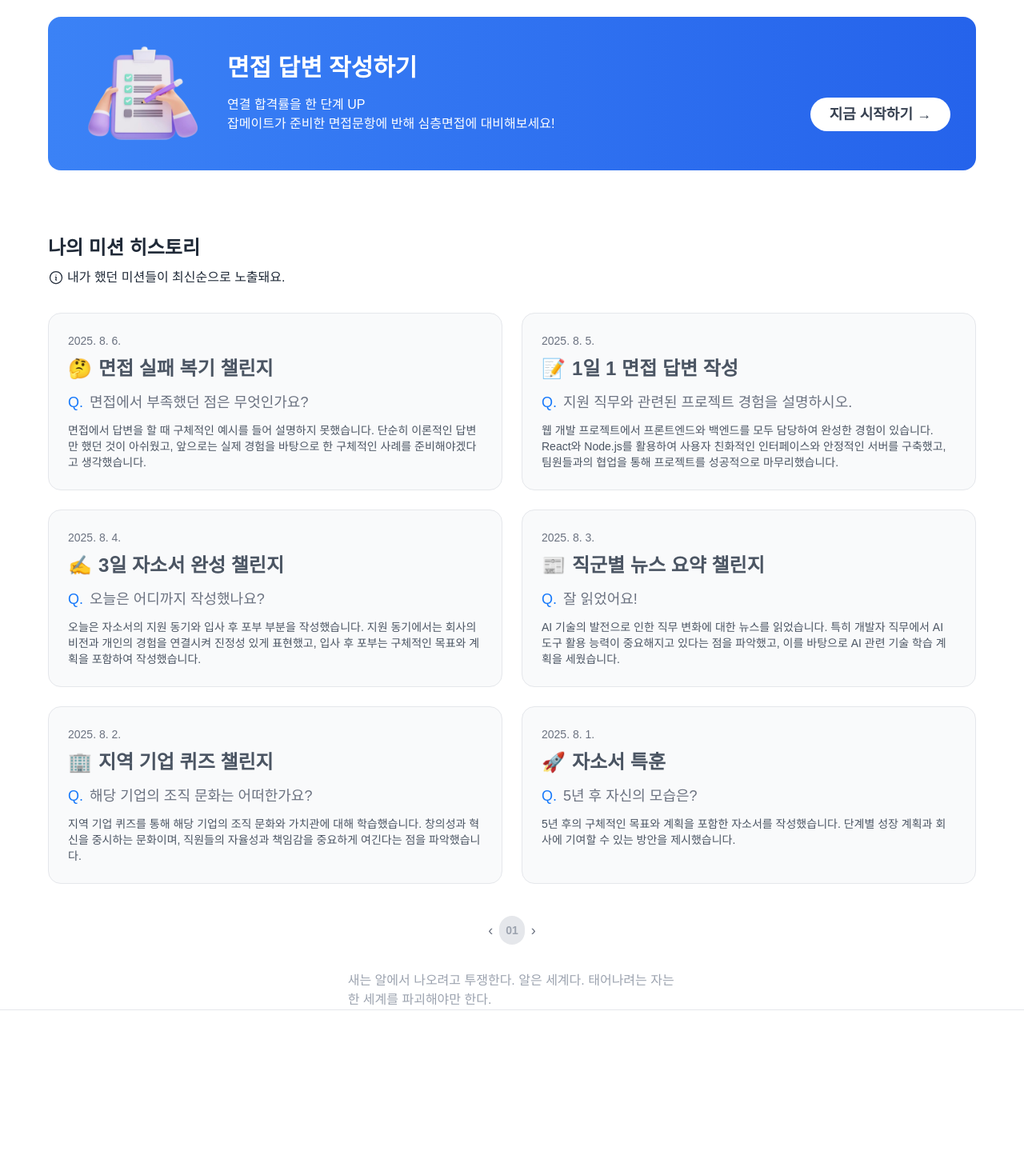
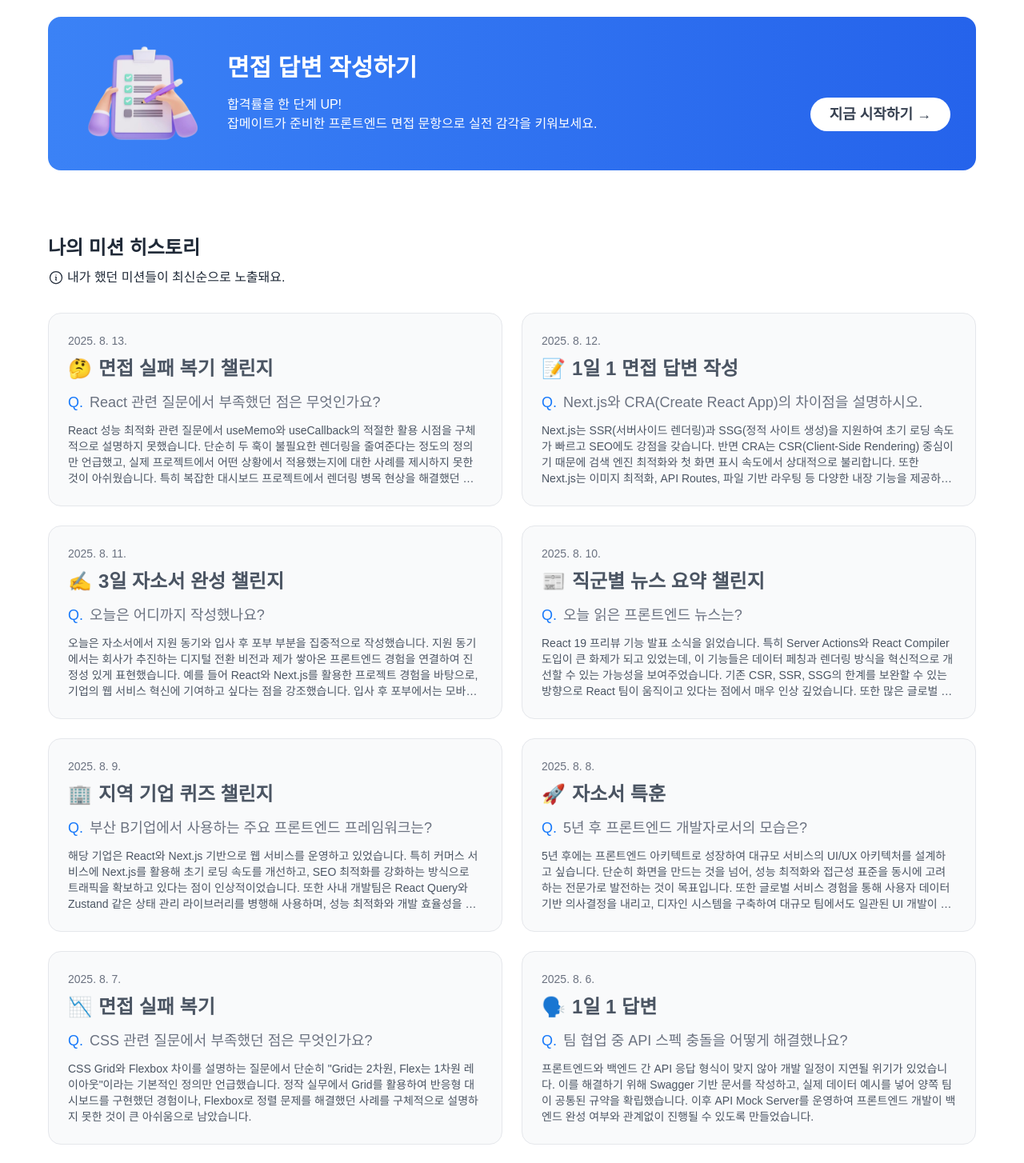
Before and after one commit to JOBaboso/Jobaboso-front, a React (Vite) app: page /mission in a window 1280 px wide. Shown: the part 281-1735 px from the top of the page at 80% size. Before the commit the page ends 1544 px from the top, so only its background shows below. Built offline with nearby package versions, Linux system fonts and the light colour scheme; no server answers.

Commit message:
feat : 미션 목 데이터 완료

```diff
--- a/src/mocks/missionData.ts
+++ b/src/mocks/missionData.ts
@@ -23,12 +23,13 @@ export const todayMission: Mission = {
   id: '1',
   title: '면접 답변 작성하기',
   description:
-    '연결 합격률을 한 단계 UP\n잡메이트가 준비한 면접문항에 반해 심층면접에 대비해보세요!',
+    '합격률을 한 단계 UP!\n잡메이트가 준비한 프론트엔드 면접 문항으로 실전 감각을 키워보세요.',
   buttonText: '지금 시작하기 →',
   icon: '/mission.svg',
-  guide: '예상 면접 질문에 답변을 작성하고, 나만의 답변 템플릿을 쌓아가세요! 지원 직무와 관련된 실제 질문을 바탕으로 연습하면서, 자신만의 이야기로 면접을 준비할 수 있어요.',
-  question: '상사가 부정한 행동을 저지른다면?',
-  content: '자유롭게 답변을 작성해보세요!'
+  guide:
+    'React, TypeScript, 성능 최적화, 웹 접근성 등 실제 면접에서 자주 묻는 질문에 답변을 작성해보세요. 경험을 코드와 함께 정리하면 더 설득력 있는 답변이 됩니다.',
+  question: 'React 18의 주요 변경사항과 그 의미는 무엇인가요?',
+  content: '자유롭게 답변을 작성해보세요!',
 };
 
 export const missionHistory: MissionHistory[] = [
@@ -36,60 +37,110 @@ export const missionHistory: MissionHistory[] = [
     id: '1',
     title: '면접 실패 복기 챌린지',
     emoji: '🤔',
-    question: '면접에서 부족했던 점은 무엇인가요?',
-    date: '2025. 8. 6.',
+    question: 'React 관련 질문에서 부족했던 점은 무엇인가요?',
+    date: '2025. 8. 13.',
     content:
-      '면접에서 답변을 할 때 구체적인 예시를 들어 설명하지 못했습니다. 단순히 이론적인 답변만 했던 것이 아쉬웠고, 앞으로는 실제 경험을 바탕으로 한 구체적인 사례를 준비해야겠다고 생각했습니다.',
-    guide: '면접 실패 경험을 통해 부족했던 점을 객관적으로 분석하고, 이를 극복하기 위한 구체적인 계획을 세워보세요. 실패는 성장의 기회입니다.'
+      'React 성능 최적화 관련 질문에서 useMemo와 useCallback의 적절한 활용 시점을 구체적으로 설명하지 못했습니다. 단순히 두 훅이 불필요한 렌더링을 줄여준다는 정도의 정의만 언급했고, 실제 프로젝트에서 어떤 상황에서 적용했는지에 대한 사례를 제시하지 못한 것이 아쉬웠습니다. 특히 복잡한 대시보드 프로젝트에서 렌더링 병목 현상을 해결했던 경험을 충분히 풀어내지 못해 설득력이 떨어졌다고 느꼈습니다.',
+    guide:
+      '실제 프로젝트에서 성능 최적화를 적용한 사례를 코드와 함께 정리해두면, 구체적이고 신뢰감 있는 답변이 가능합니다. 단순히 이론적 지식을 나열하는 것보다 "문제 → 접근 방식 → 코드 예시 → 개선된 결과" 순으로 구조화하여 설명하면 더욱 효과적입니다. 면접 준비 과정에서 과거 프로젝트 로그와 성능 모니터링 자료를 기반으로 스토리를 만들어두면 좋습니다.',
   },
   {
     id: '2',
     title: '1일 1 면접 답변 작성',
     emoji: '📝',
-    question: '지원 직무와 관련된 프로젝트 경험을 설명하시오.',
-    date: '2025. 8. 5.',
+    question: 'Next.js와 CRA(Create React App)의 차이점을 설명하시오.',
+    date: '2025. 8. 12.',
     content:
-      '웹 개발 프로젝트에서 프론트엔드와 백엔드를 모두 담당하여 완성한 경험이 있습니다. React와 Node.js를 활용하여 사용자 친화적인 인터페이스와 안정적인 서버를 구축했고, 팀원들과의 협업을 통해 프로젝트를 성공적으로 마무리했습니다.',
-    guide: 'AI가 제시한 면접 질문에 대해 구체적이고 체계적으로 답변을 작성해보세요. 실제 경험을 바탕으로 한 구체적인 사례를 포함하면 더욱 설득력 있는 답변이 됩니다.'
+      'Next.js는 SSR(서버사이드 렌더링)과 SSG(정적 사이트 생성)을 지원하여 초기 로딩 속도가 빠르고 SEO에도 강점을 갖습니다. 반면 CRA는 CSR(Client-Side Rendering) 중심이기 때문에 검색 엔진 최적화와 첫 화면 표시 속도에서 상대적으로 불리합니다. 또한 Next.js는 이미지 최적화, API Routes, 파일 기반 라우팅 등 다양한 내장 기능을 제공하지만 CRA는 기본적인 빌드 환경만 제공하기 때문에 개발자가 직접 세팅을 더 많이 해야 하는 차이가 있습니다.',
+    guide:
+      '기술 비교형 질문에는 장단점을 단순 나열하는 것을 넘어서, 실제 프로젝트에서 어떤 선택을 했고 그 결과 어떤 장점을 얻었는지까지 포함하면 설득력이 높아집니다. 예를 들어 "블로그 서비스에서는 SEO가 중요하기 때문에 Next.js를 사용했다. 덕분에 검색 노출률이 개선되었고 트래픽이 늘어났다" 같은 경험을 답변에 추가하면 훨씬 강력한 답변이 됩니다.',
   },
   {
     id: '3',
     title: '3일 자소서 완성 챌린지',
     emoji: '✍️',
     question: '오늘은 어디까지 작성했나요?',
-    date: '2025. 8. 4.',
+    date: '2025. 8. 11.',
     content:
-      '오늘은 자소서의 지원 동기와 입사 후 포부 부분을 작성했습니다. 지원 동기에서는 회사의 비전과 개인의 경험을 연결시켜 진정성 있게 표현했고, 입사 후 포부는 구체적인 목표와 계획을 포함하여 작성했습니다.',
-    guide: '자소서를 3일 동안 단계별로 작성해보세요. 오늘 작성한 내용을 정리하고, 내일 작성할 부분을 미리 계획해보세요.'
+      '오늘은 자소서에서 지원 동기와 입사 후 포부 부분을 집중적으로 작성했습니다. 지원 동기에서는 회사가 추진하는 디지털 전환 비전과 제가 쌓아온 프론트엔드 경험을 연결하여 진정성 있게 표현했습니다. 예를 들어 React와 Next.js를 활용한 프로젝트 경험을 바탕으로, 기업의 웹 서비스 혁신에 기여하고 싶다는 점을 강조했습니다. 입사 후 포부에서는 모바일 퍼포먼스 최적화, 웹 접근성 강화, UI/UX 혁신 등을 통해 회사가 추구하는 사용자 경험 향상에 기여하겠다는 구체적인 계획을 담았습니다.',
+    guide:
+      '자소서를 3일 동안 단계적으로 작성하면 체계적인 흐름을 만들 수 있습니다. 오늘 작성한 내용을 간결하게 요약하고, 내일 어떤 항목을 다룰지 미리 계획을 세워보세요. 예를 들어 1일 차에는 성장 과정, 2일 차에는 지원 동기, 3일 차에는 입사 후 포부를 작성하는 식으로 나누면 부담이 줄어듭니다. 작성한 후에는 꼭 피드백을 받아 문장의 설득력을 강화하세요.',
   },
   {
     id: '4',
     title: '직군별 뉴스 요약 챌린지',
     emoji: '📰',
-    question: '잘 읽었어요!',
-    date: '2025. 8. 3.',
+    question: '오늘 읽은 프론트엔드 뉴스는?',
+    date: '2025. 8. 10.',
     content:
-      'AI 기술의 발전으로 인한 직무 변화에 대한 뉴스를 읽었습니다. 특히 개발자 직무에서 AI 도구 활용 능력이 중요해지고 있다는 점을 파악했고, 이를 바탕으로 AI 관련 기술 학습 계획을 세웠습니다.',
-    guide: '최신 뉴스를 읽고 핵심 내용을 요약해보세요. 면접에서 활용할 수 있는 인사이트를 얻고, 업계 동향에 대한 이해를 높여보세요.'
+      'React 19 프리뷰 기능 발표 소식을 읽었습니다. 특히 Server Actions와 React Compiler 도입이 큰 화제가 되고 있었는데, 이 기능들은 데이터 페칭과 렌더링 방식을 혁신적으로 개선할 수 있는 가능성을 보여주었습니다. 기존 CSR, SSR, SSG의 한계를 보완할 수 있는 방향으로 React 팀이 움직이고 있다는 점에서 매우 인상 깊었습니다. 또한 많은 글로벌 기업들이 이 기능을 실험적으로 도입하고 있다는 점을 보면서, 곧 현업에서도 빠르게 적용될 가능성이 크다고 생각했습니다.',
+    guide:
+      '뉴스를 단순 요약하는 것에서 끝내지 말고, 해당 기술이 실제 업무나 프로젝트에 어떤 영향을 미칠지 연결해보세요. 예를 들어 "Server Actions를 사용하면 데이터 요청과 상태 관리 로직을 단순화할 수 있어 코드 유지보수가 훨씬 쉬워질 것이다" 같은 관점을 답변에 포함하면 전문성을 어필할 수 있습니다.',
   },
   {
     id: '5',
     title: '지역 기업 퀴즈 챌린지',
     emoji: '🏢',
-    question: '해당 기업의 조직 문화는 어떠한가요?',
-    date: '2025. 8. 2.',
+    question: '부산 B기업에서 사용하는 주요 프론트엔드 프레임워크는?',
+    date: '2025. 8. 9.',
     content:
-      '지역 기업 퀴즈를 통해 해당 기업의 조직 문화와 가치관에 대해 학습했습니다. 창의성과 혁신을 중시하는 문화이며, 직원들의 자율성과 책임감을 중요하게 여긴다는 점을 파악했습니다.',
-    guide: '지역 기업에 대한 이해를 높이고, 면접에서 활용할 수 있는 기업 정보를 수집해보세요. 기업의 비전과 가치관을 파악하는 것이 중요합니다.'
+      '해당 기업은 React와 Next.js 기반으로 웹 서비스를 운영하고 있었습니다. 특히 커머스 서비스에 Next.js를 활용해 초기 로딩 속도를 개선하고, SEO 최적화를 강화하는 방식으로 트래픽을 확보하고 있다는 점이 인상적이었습니다. 또한 사내 개발팀은 React Query와 Zustand 같은 상태 관리 라이브러리를 병행해 사용하며, 성능 최적화와 개발 효율성을 동시에 추구하고 있었습니다.',
+    guide:
+      '기업의 기술 스택과 문화는 면접에서 자주 묻는 영역입니다. 단순히 사용하는 프레임워크 이름을 아는 것에 그치지 말고, 왜 해당 기업이 그 기술을 선택했는지까지 분석해보세요. 이렇게 정리하면 면접에서 "우리 회사 기술 스택을 어떻게 보나요?"라는 질문에 깊이 있는 답변을 할 수 있습니다.',
   },
   {
     id: '6',
     title: '자소서 특훈',
     emoji: '🚀',
-    question: '5년 후 자신의 모습은?',
-    date: '2025. 8. 1.',
+    question: '5년 후 프론트엔드 개발자로서의 모습은?',
+    date: '2025. 8. 8.',
     content:
-      '5년 후의 구체적인 목표와 계획을 포함한 자소서를 작성했습니다. 단계별 성장 계획과 회사에 기여할 수 있는 방안을 제시했습니다.',
-    guide: '5년 후의 구체적인 목표와 계획을 세워보세요. 단계별 성장 계획과 회사에 기여할 수 있는 방안을 포함하면 더욱 설득력 있는 자소서가 됩니다. 현실적이면서도 도전적인 목표를 설정해보세요.'
+      '5년 후에는 프론트엔드 아키텍트로 성장하여 대규모 서비스의 UI/UX 아키텍처를 설계하고 싶습니다. 단순히 화면을 만드는 것을 넘어, 성능 최적화와 접근성 표준을 동시에 고려하는 전문가로 발전하는 것이 목표입니다. 또한 글로벌 서비스 경험을 통해 사용자 데이터 기반 의사결정을 내리고, 디자인 시스템을 구축하여 대규모 팀에서도 일관된 UI 개발이 가능하도록 기여하고 싶습니다.',
+    guide:
+      '장기적 성장 목표는 추상적인 비전보다는 구체적인 기술 스택과 역할을 중심으로 설정하세요. 예를 들어 "5년 후에는 Next.js 기반 SSR 아키텍처를 설계하고, 성능 최적화 프로세스를 표준화하는 프론트엔드 아키텍트가 되고 싶습니다"처럼 기술적 키워드를 포함하면 설득력이 강화됩니다.',
+  },
+  {
+    id: '7',
+    title: '면접 실패 복기',
+    emoji: '📉',
+    question: 'CSS 관련 질문에서 부족했던 점은 무엇인가요?',
+    date: '2025. 8. 7.',
+    content:
+      'CSS Grid와 Flexbox 차이를 설명하는 질문에서 단순히 "Grid는 2차원, Flex는 1차원 레이아웃"이라는 기본적인 정의만 언급했습니다. 정작 실무에서 Grid를 활용하여 반응형 대시보드를 구현했던 경험이나, Flexbox로 정렬 문제를 해결했던 사례를 구체적으로 설명하지 못한 것이 큰 아쉬움으로 남았습니다.',
+    guide:
+      'CSS 관련 질문은 실무 사례와 함께 설명할 때 설득력이 커집니다. 단순히 속성 정의를 나열하는 대신, "Grid를 사용하여 카드형 UI를 구현했고, 브라우저 호환성을 고려해 특정 속성을 대체했다"와 같이 구체적인 경험을 덧붙여 준비해보세요.',
+  },
+  {
+    id: '8',
+    title: '1일 1 답변',
+    emoji: '🗣️',
+    question: '팀 협업 중 API 스펙 충돌을 어떻게 해결했나요?',
+    date: '2025. 8. 6.',
+    content:
+      '프론트엔드와 백엔드 간 API 응답 형식이 맞지 않아 개발 일정이 지연될 위기가 있었습니다. 이를 해결하기 위해 Swagger 기반 문서를 작성하고, 실제 데이터 예시를 넣어 양쪽 팀이 공통된 규약을 확립했습니다. 이후 API Mock Server를 운영하여 프론트엔드 개발이 백엔드 완성 여부와 관계없이 진행될 수 있도록 만들었습니다.',
+    guide:
+      '협업 경험을 설명할 때는 문제-해결 과정을 STAR 기법으로 풀어내면 효과적입니다. 단순히 "API 충돌을 해결했다"가 아니라, 구체적으로 어떤 갈등이 있었고, 어떤 방식으로 합의했으며, 결과적으로 팀에 어떤 긍정적인 영향이 있었는지를 덧붙이세요.',
+  },
+  {
+    id: '9',
+    title: '3일 자소서 챌린지',
+    emoji: '📝',
+    question: '성장 과정을 작성해보세요.',
+    date: '2025. 8. 5.',
+    content:
+      '대학 시절 React 기반 사이드 프로젝트를 통해 상태 관리와 컴포넌트 설계 역량을 키웠습니다. 특히 Redux와 Context API를 비교하면서 상태 관리 전략을 직접 선택했던 경험이 큰 자산이 되었습니다. 또한 협업 과정에서 코드 리뷰 문화를 경험하면서 협업 능력과 코드 품질 개선에 대한 태도를 기르게 되었습니다.',
+    guide:
+      '성장 과정에는 단순히 어떤 언어와 기술을 배웠는지보다, 어떤 과정을 통해 태도와 역량이 발전했는지를 담아야 합니다. "React 상태 관리 실험을 통해 문제 해결 능력을 키웠다", "코드 리뷰 경험을 통해 협업과 소통 역량이 향상되었다"와 같은 메시지를 녹여내면 더욱 매력적인 성장 스토리가 됩니다.',
+  },
+  {
+    id: '10',
+    title: '직군별 뉴스 요약',
+    emoji: '🌐',
+    question: '오늘의 프론트엔드 업계 핵심 뉴스는?',
+    date: '2025. 8. 4.',
+    content:
+      'Vercel이 Next.js 15 베타 버전을 공개했습니다. 이번 업데이트에서 도입된 새로운 Routing 시스템과 Edge Functions 통합 기능은 개발자 경험과 서비스 성능 모두를 크게 개선할 가능성이 있습니다. 특히 Edge Functions는 글로벌 사용자를 대상으로 하는 서비스에서 지연 시간을 줄여주기 때문에, 앞으로 많은 기업들이 주목할 만한 요소라고 생각됩니다.',
+    guide:
+      '최신 기술 동향을 요약한 뒤, 그 기술이 프로젝트에 어떤 식으로 활용될 수 있을지 한두 문장이라도 추가해보세요. 예를 들어 "Edge Functions는 다국적 사용자 대상 서비스에서 속도 개선에 큰 도움이 될 것이다" 같은 분석을 덧붙이면 차별화된 답변이 됩니다.',
   },
 ];
```
